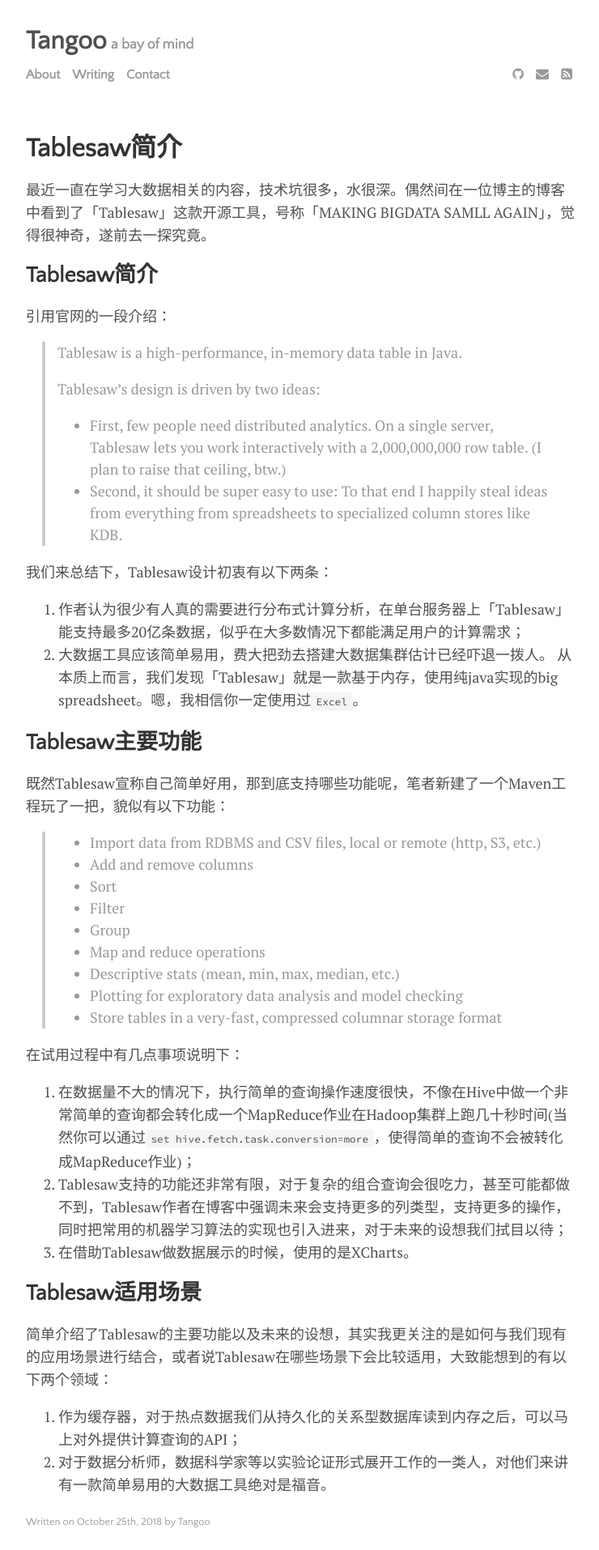
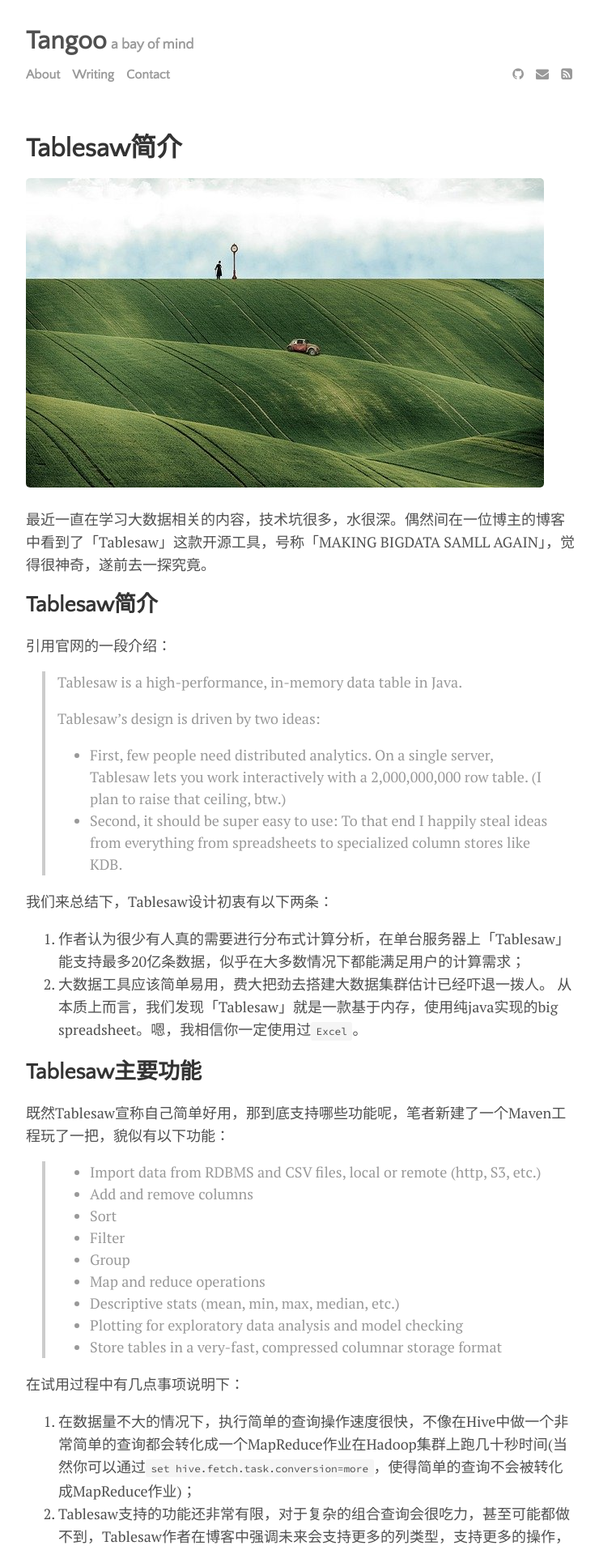
Before and after one commit to triffic-tang/triffic-tang.github.io, a Jekyll site: the page built from _posts/2018-10-25-bigdata-self-introduction.md, in a window 1280 px wide. Shown: the top 1914 px of the page at 81% size, without its empty margins (268-1008 px from the left). Built offline with Jekyll 4.4.1, drawn with Linux system fonts in a browser that asks for light colours.

Commit message:
add image

```diff
--- a/_posts/2018-10-25-bigdata-self-introduction.md
+++ b/_posts/2018-10-25-bigdata-self-introduction.md
@@ -4,6 +4,7 @@
 author: "Tangoo"
 categories: Bigdata
 tags: [tablesaw,hive]
+image: fantasy.jpg
 ---
 
 最近一直在学习大数据相关的内容，技术坑很多，水很深。偶然间在一位博主的博客中看到了「Tablesaw」这款开源工具，号称「MAKING BIGDATA SAMLL AGAIN」，觉得很神奇，遂前去一探究竟。
```
Also changed, not shown: assets/img/fantasy.jpg (added).
